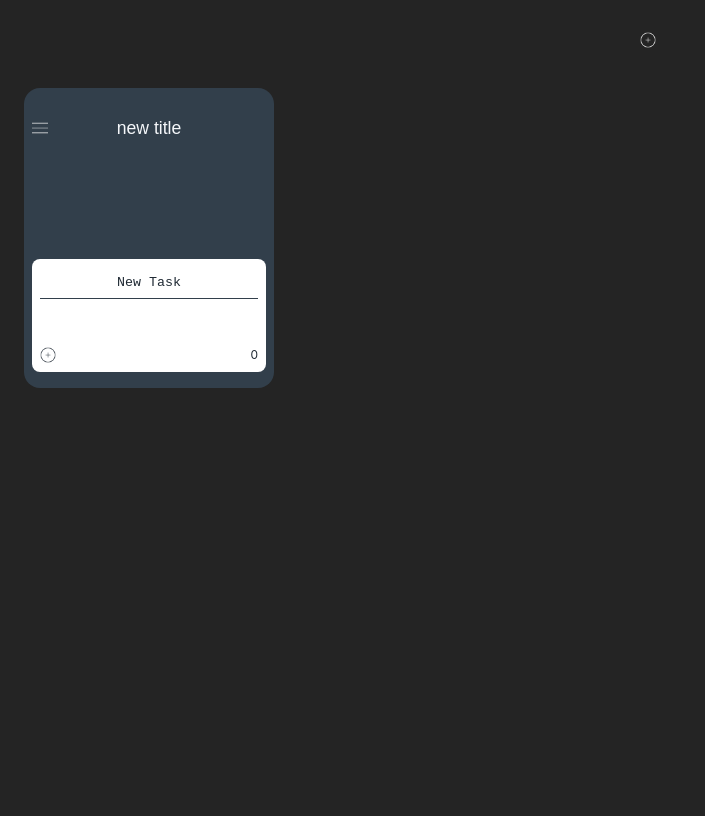
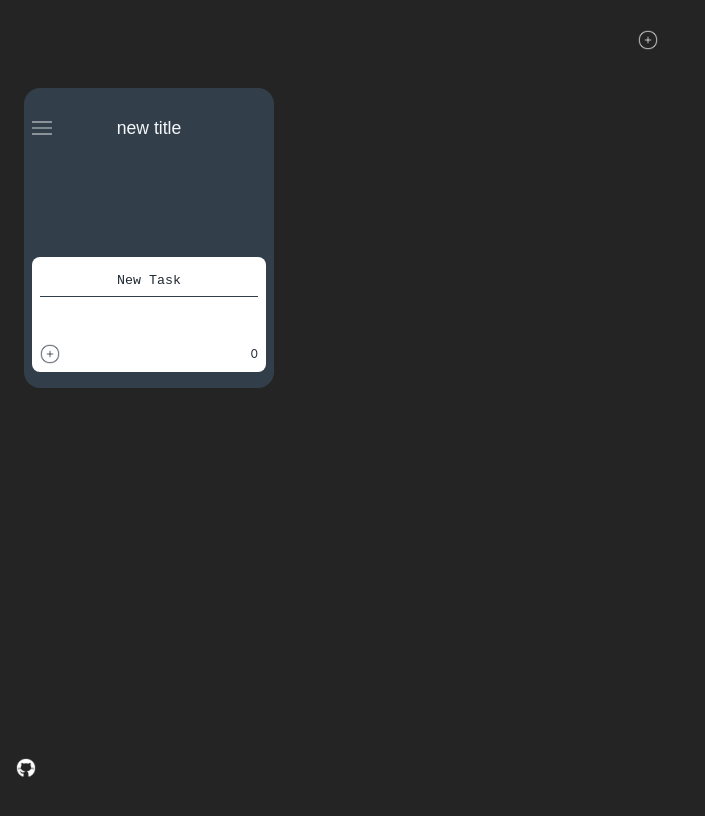
Before and after one commit to Andrewske/idea-board, a React (Vite) app: page / in a window 1280 px wide. Both pictures are taken after a click on the picture 648 px from the left and 40 px from the top of the page. Shown: the top 816 px of the page, without its empty margins (0-705 px from the left). Built offline with nearby package versions, Linux system fonts and the light colour scheme.

Commit message:
clean up ResizeTextArea

```diff
--- a/index.html
+++ b/index.html
@@ -2,12 +2,22 @@
 <html lang="en">
   <head>
     <meta charset="UTF-8" />
-    <link rel="icon" type="image/svg+xml" href="/vite.svg" />
-    <meta name="viewport" content="width=device-width, initial-scale=1.0" />
-    <title>Vite + React + TS</title>
+    <link
+      rel="icon"
+      type="image/svg+xml"
+      href="/vite.svg"
+    />
+    <meta
+      name="viewport"
+      content="width=device-width, initial-scale=1.0"
+    />
+    <title>Kevin's Idea Board</title>
   </head>
   <body>
     <div id="root"></div>
-    <script type="module" src="/src/main.tsx"></script>
+    <script
+      type="module"
+      src="/src/main.tsx"
+    ></script>
   </body>
 </html>
--- a/src/App.tsx
+++ b/src/App.tsx
@@ -3,6 +3,7 @@ import './App.css';
 
 // Components
 import Board from './components/Board';
+import Footer from './components/Footer';
 
 // Hooks
 import usePersistState from './hooks/usePersistState';
@@ -19,6 +20,7 @@ function App() {
         globalState={globalState}
         setGlobalState={setGlobalState}
       />
+      <Footer />
     </>
   );
 }
--- a/src/components/Board/index.tsx
+++ b/src/components/Board/index.tsx
@@ -19,12 +19,13 @@ const Board = ({ globalState, setGlobalState }: BoardTypes) => {
     ]);
   };
 
+  // Delete the list by the given id
   const deleteList = (id: string) => {
     setGlobalState(globalState.filter((list) => list?.id !== id));
   };
 
+  // loop through lists and replace old list with new list then update global state
   const updateList = (list: ListType) => {
-    // loop through lists and replace old list with new list
     const updatedList = globalState.map((item) => {
       return item.id === list.id ? list : item;
     });
--- /dev/null
+++ b/src/components/Footer/index.tsx
@@ -0,0 +1,21 @@
+import './styles.scss';
+
+const Footer = () => {
+  return (
+    <footer className="footer">
+      <a
+        href="https://github.com/Andrewske/idea-board"
+        referrerPolicy="no-referrer"
+        target="_blank"
+      >
+        <img
+          className="icon"
+          src="/icons/icons8-github-50.png"
+          alt="add"
+        />
+      </a>
+    </footer>
+  );
+};
+
+export default Footer;
--- /dev/null
+++ b/src/components/Footer/styles.scss
@@ -0,0 +1,19 @@
+.footer {
+  position: sticky;
+  bottom: 1rem;
+  left: 1rem;
+  color: white;
+
+  display: inline-flex;
+  align-items: center;
+  justify-content: center;
+}
+
+.icon {
+  height: 1.25rem;
+  width: 1.25rem;
+
+  &:hover {
+    transform: scale(1.25);
+  }
+}
--- a/src/components/Item/index.tsx
+++ b/src/components/Item/index.tsx
@@ -32,15 +32,15 @@ const ListItem = ({ data, editItem, deleteItem }: ListItemType) => {
       />
       <ResizeTextArea
         id="description"
-        className={'edit-item-text-area'}
+        className="edit-item-text-area"
         initialValue={data.description}
         onChange={handleChange}
         colorShouldChange={true}
       />
       {openTime && (
         <div className="list-item-time">
-          <p>Created At: {format(data.createdAt, 'yyyy-MM-DD h:mm a')}</p>{' '}
-          <p>Updated At: {format(data.createdAt, 'yyyy-MM-DD h:mm a')}</p>
+          <p>Created At: {format(data.createdAt, 'yyyy-MM-DD h:mm a')}</p>
+          <p>Updated At: {format(data.updatedAt, 'yyyy-MM-DD h:mm a')}</p>
         </div>
       )}
       <span className="list-item-footer">
--- a/src/components/List/index.tsx
+++ b/src/components/List/index.tsx
@@ -137,6 +137,7 @@ const List = ({
           id="title"
           className="edit-item-title"
           initialValue={item.title}
+          shouldFocus={isFocused}
           onChange={handleChange}
         />
         <ResizeTextArea
@@ -144,7 +145,6 @@ const List = ({
           className="list-item-text-area"
           initialValue={item.description}
           onChange={handleChange}
-          shouldFocus={isFocused}
           onSubmit={createItem}
         />
         <span className="list-add-item-footer">
--- a/src/components/List/styles.scss
+++ b/src/components/List/styles.scss
@@ -21,12 +21,14 @@
 
     .list-title {
       flex: 1;
-      height: 3rem;
+      min-height: 3rem;
       background: inherit;
       border: none;
       text-align: center;
       color: #f5f7fa;
       font-size: 1.1rem;
+      word-wrap: break-word;
+      max-width: 250px;
     }
   }
 
--- a/src/components/ResizeTextArea/index.tsx
+++ b/src/components/ResizeTextArea/index.tsx
@@ -1,5 +1,6 @@
 import React, { useRef, useLayoutEffect } from 'react';
 import handleKeyUp from '../../utils/handleKeyUp';
+import './styles.scss';
 
 interface TextAreaType {
   id: string;
@@ -16,52 +17,31 @@ const ResizeTextArea = ({
   className,
   initialValue,
   onChange,
-  colorShouldChange = false,
   shouldFocus = false,
   onSubmit,
 }: TextAreaType) => {
-  const ref = useRef(null);
-  const objRef = ref.current ? (ref.current as HTMLInputElement) : null;
+  const textareaRef = useRef<HTMLTextAreaElement | null>(null);
 
   // Resizes the textarea to fit all rows of text
   useLayoutEffect(() => {
-    if (objRef) {
-      const autoResize = () => {
-        objRef.style.height = '0px';
-        objRef.style.height = `${objRef.scrollHeight}px`;
-      };
+    if (textareaRef?.current) {
+      textareaRef.current.style.height = '0px';
 
-      autoResize();
-      objRef.addEventListener('input', autoResize, false);
-
-      return () => objRef.removeEventListener('input', autoResize, false);
+      const scrollHeight = textareaRef.current.scrollHeight;
+      textareaRef.current.style.height = scrollHeight + 'px';
     }
-  }, [initialValue, objRef]);
+  }, [initialValue]);
 
   // Set style and value on focus. The value needs to be set so the LayoutEffect will resize properly
   const onFocus = (e: React.ChangeEvent<EventTarget>) => {
-    if (objRef && colorShouldChange) {
-      objRef.style.backgroundColor = '';
-      objRef.style.color = '';
-    }
-
     if (e.target) {
-      (e.target as HTMLInputElement).value = '';
       (e.target as HTMLInputElement).value = initialValue;
-    }
-  };
-
-  // For color changing sections invert colors onBlur
-  const onBlur = () => {
-    if (objRef && colorShouldChange) {
-      objRef.style.backgroundColor = 'inherit';
-      objRef.style.color = 'white';
     }
   };
 
   return (
     <textarea
-      ref={ref}
+      ref={textareaRef}
       id={id}
       autoFocus={shouldFocus}
       className={className}
@@ -69,9 +49,10 @@ const ResizeTextArea = ({
         backgroundColor: 'inherit',
         color: 'inherit',
       }}
-      onChange={() => onChange(id, objRef ? objRef.value : '')}
+      onChange={() =>
+        onChange(id, textareaRef.current ? textareaRef.current.value : '')
+      }
       onFocus={onFocus}
-      onBlur={onBlur}
       value={initialValue}
       onKeyUp={handleKeyUp(onSubmit)}
       rows={1}
--- /dev/null
+++ b/src/components/ResizeTextArea/styles.scss
@@ -0,0 +1,21 @@
+.edit {
+  background: white;
+  color: #1f2933;
+}
+
+.edit-item-title {
+  flex: 2;
+  width: 100%;
+  margin: auto;
+  text-align-last: center;
+  border: none;
+  border-radius: 0;
+  border-bottom: solid 1px #323f4b !important;
+  background: inherit;
+  color: inherit;
+  padding: 0.5rem;
+
+  &::-webkit-scrollbar {
+    display: none;
+  }
+}
```
Also changed, not shown: public/icons/icons8-github-50.png (added), 1 other file (tests, documents, lock files or other folders).
